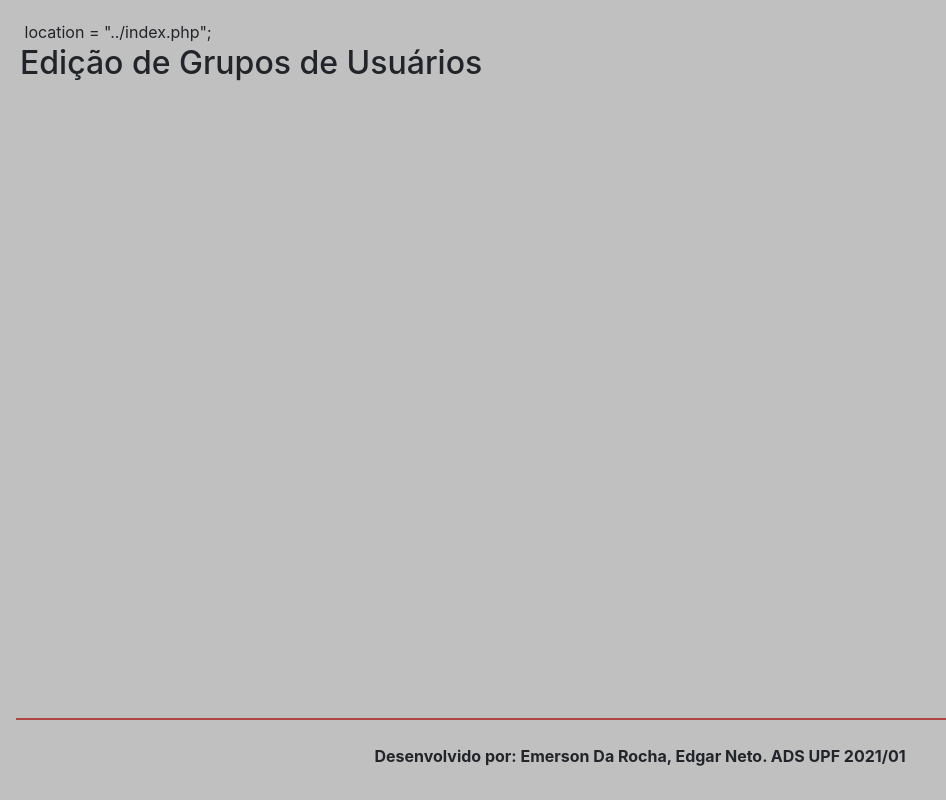
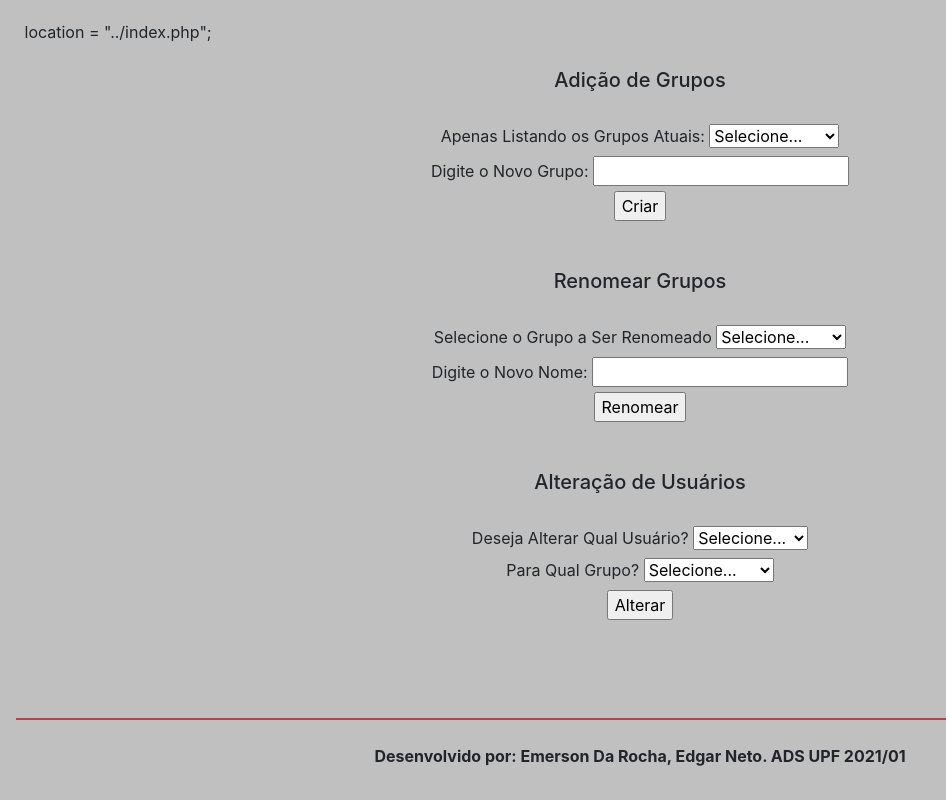
Before and after one commit to emersonrs01/BussMen, a PHP site: page /view/grupos.php in a window 1280 px wide. Shown: the whole page, without its empty margins (0-946 px from the left). Run offline with PHP 8.4, Linux system fonts and the light colour scheme; a user stored in the database is signed in; data comes from the database, SQL or seed files in the repository.

Commit message:
"FrontEnd" Grupos / Usuários

```diff
--- a/view/grupos.php
+++ b/view/grupos.php
@@ -4,11 +4,38 @@
 <title>BussMen - Alteração de Grupos</title>
 </head>
 <body>
-    <?php
+<?php
         include("../include/SessaoValidate.php");
+        include_once("../controller/UserController.php");
+            $pesq = new UserController();
     ?>
 	<br>
-	<h2>Edição de Grupos de Usuários</h2>
+	<h5 style="padding-top:3vh;align-items: center; justify-content:center; text-align: center;">Adição de Grupos</h5>
+
+    <form id="formgrp" name="formgrp" method="post" action="grupos.php" style="padding-top:3vh;align-items: center; justify-content:center; text-align: center;">
+    <label>Apenas Listando os Grupos Atuais:</label>
+    <select name="listagrp" id="listagrp"><?php $pesq->buscaCadastro(1);?></select><br>
+    <div><label for="group">Digite o Novo Grupo:</label>
+    <input type="text" id="group" name="group"></div>
+    <input type="submit" name="button" id="button" value="Criar"></input><br>
+    </form><br>
+
+    <h5 style="padding-top:3vh;align-items: center; justify-content:center; text-align: center;">Renomear Grupos</h5>
+
+    <form id="formgrp" name="formgrp" method="post" action="grupos.php" style="padding-top:3vh;align-items: center; justify-content:center; text-align: center;">
+        <label>Selecione o Grupo a Ser Renomeado</label>
+        <select name="renomgrp" id="renomgrp"><?php $pesq->buscaCadastro(1);?></select><br>
+        <div><label for="group">Digite o Novo Nome:</label>
+        <input type="text" id="groupnvnm" name="groupnvnm"></div>
+        <input type="submit" name="button" id="button" value="Renomear"></input><br></form><br>
+
+    <h5 style="padding-top:3vh;align-items: center; justify-content:center; text-align: center;">Alteração de Usuários</h5>
+    <form id="formalterausrgrp" name="formalterausrgrp" method="post" action="grupos.php" style="padding-top:3vh;align-items: center; justify-content:center; text-align: center;">
+    <label>Deseja Alterar Qual Usuário? </label>
+    <select name="altgrpusr" id="altgrpusr"><?php $pesq->buscaCadastro(2);?></select><br>
+    <label>Para Qual Grupo? </label>
+    <select name="altusrgrp" id="altusrgrp"><?php $pesq->buscaCadastro(1);?></select><br>
+    <input type="submit" name="button" id="button" value="Alterar"></input><br></form><br>
     <?php
         include 'footer.php';
     ?>
```
Also changed, not shown: view/usuarios.php (+24 -1 lines).
